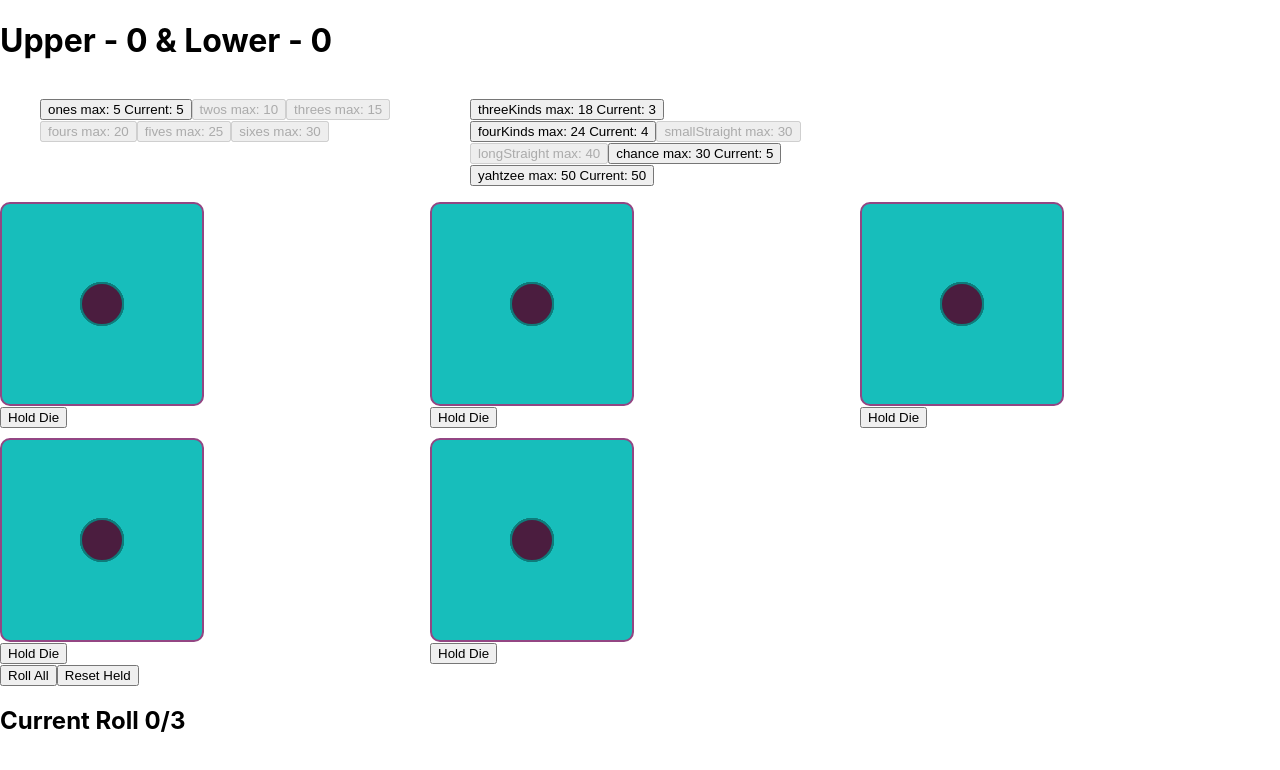
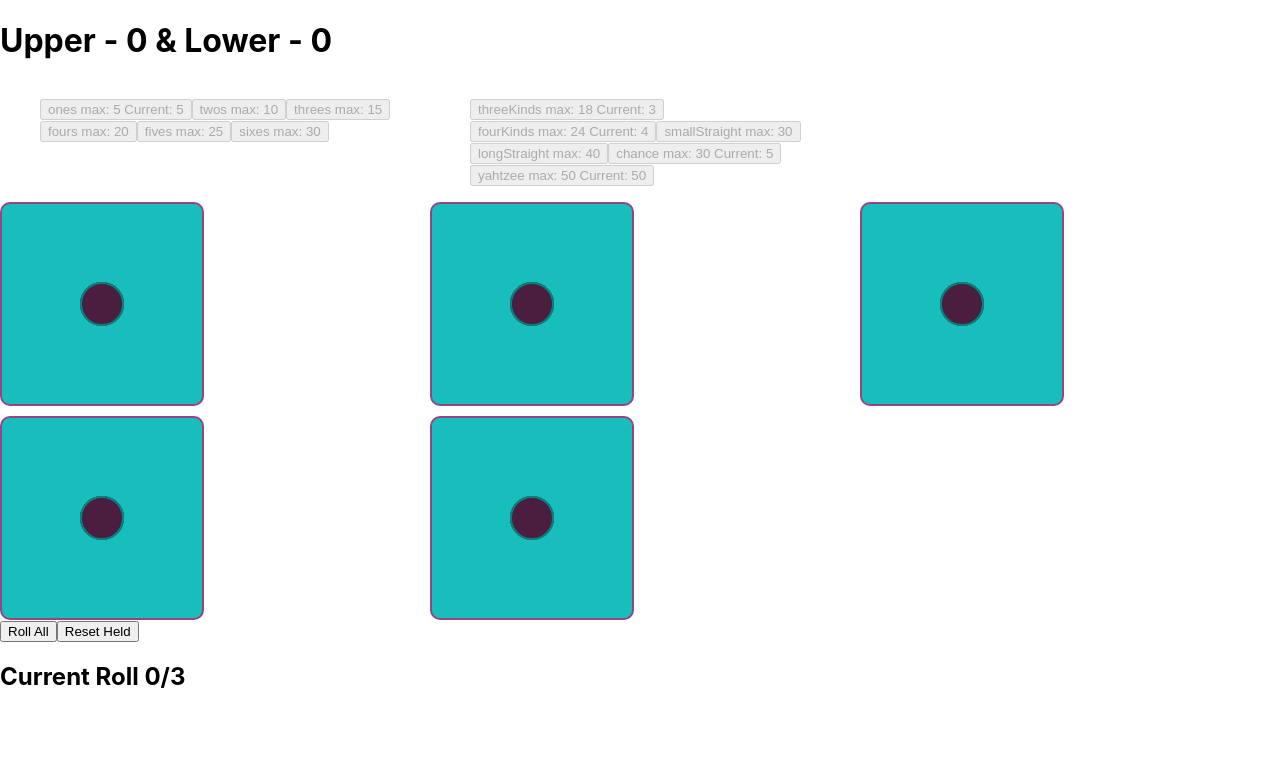
Before and after one commit to LiamMyles/yahtzee-redux, a React (Create React App) app: page / in a window 1280 px wide. Shown: the top 770 px of the page. Built offline with nearby package versions, Linux system fonts and the light colour scheme.

Commit message:
Added some round logic

```diff
--- a/src/App.jsx
+++ b/src/App.jsx
@@ -69,9 +69,14 @@ function App() {
       <ScoreBoard
         dice={gameState.currentDice}
         dispatchGameState={dispatchGameState}
+        canScore={gameState.currentDiceRoll > 0}
       />
       <div>
-        <Dice dispatchGameState={dispatchGameState} />
+        <Dice
+          dispatchGameState={dispatchGameState}
+          isOutOfRolls={gameState.currentDiceRoll === 3}
+          isFirstRound={gameState.currentDiceRoll === 0}
+        />
         <h2>Current Roll {gameState.currentDiceRoll}/3</h2>
       </div>
     </>
--- a/src/yahtzee-components/Dice.jsx
+++ b/src/yahtzee-components/Dice.jsx
@@ -17,7 +17,7 @@ const initialDiceState = {
   currentDice: [1, 1, 1, 1, 1]
 };
 
-function diceReducer(state, { type, dieNumber }) {
+function diceReducer(state, { type, dieNumber, isFirstRound }) {
   switch (type) {
     case "rollDie": {
       const newDice = state.dice.map((die, index) => {
@@ -39,10 +39,11 @@ function diceReducer(state, { type, dieNumber }) {
       });
       return { ...state, dice: newDice, currentRoll: state.currentRoll + 1 };
     }
-    case "holdDie": {
+    case "toggleHold": {
+      if (isFirstRound) return state;
       const newDice = state.dice.map((die, index) => {
         if (dieNumber === index) {
-          return { ...die, isHeld: true };
+          return { ...die, isHeld: !die.isHeld };
         } else {
           return die;
         }
@@ -66,9 +67,14 @@ function usePrevious(value) {
   return ref.current;
 }
 
-export default function Dice({ dispatchGameState }) {
+export default function Dice({
+  dispatchGameState,
+  isOutOfRolls,
+  isFirstRound
+}) {
   const [diceState, dispatchDice] = useReducer(diceReducer, initialDiceState);
   const previousRoll = usePrevious(diceState.currentRoll);
+
   useEffect(() => {
     if (diceState.currentRoll === previousRoll + 1) {
       dispatchGameState({
@@ -78,31 +84,32 @@ export default function Dice({ dispatchGameState }) {
     }
   }, [diceState, dispatchGameState, previousRoll]);
 
+  useEffect(() => {
+    dispatchDice({ type: "resetHeld" });
+  }, [isFirstRound]);
+
   return (
     <>
       <section className="dice">
         {diceState.dice.map((dieState, index) => (
           <div key={index}>
             <Die
-              side={dieState.side}
+              side={isFirstRound ? 1 : dieState.side}
               theme={dieState.theme}
               isHeld={dieState.isHeld}
               clickFunction={() => {
-                dispatchDice({ type: "rollDie", dieNumber: index });
+                dispatchDice({
+                  type: "toggleHold",
+                  dieNumber: index,
+                  isFirstRound
+                });
               }}
             />
-
-            <button
-              onClick={() => {
-                dispatchDice({ type: "holdDie", dieNumber: index });
-              }}
-            >
-              Hold Die
-            </button>
           </div>
         ))}
       </section>
       <button
+        disabled={isOutOfRolls}
         onClick={() => {
           dispatchDice({ type: "rollDice" });
         }}
--- a/src/yahtzee-components/ScoreBoard.jsx
+++ b/src/yahtzee-components/ScoreBoard.jsx
@@ -74,7 +74,7 @@ function scoreReducer(state, { type, alias, score, section }) {
   }
 }
 
-export default function ScoreBoard({ dice, dispatchGameState }) {
+export default function ScoreBoard({ dice, dispatchGameState, canScore }) {
   const [scoreState, dispatchScores] = useReducer(
     scoreReducer,
     initialScoreState
@@ -85,6 +85,7 @@ export default function ScoreBoard({ dice, dispatchGameState }) {
         {scoreboardBlueprint.upper.map(
           ({ name, test, topScore, getScore, alias }) => (
             <ScoreButtonSelection
+              canScore={canScore}
               section={"upper"}
               currentScore={getScore(dice)}
               isValidScore={test(dice)}
@@ -104,6 +105,7 @@ export default function ScoreBoard({ dice, dispatchGameState }) {
         {scoreboardBlueprint.lower.map(
           ({ name, test, topScore, getScore, alias }) => (
             <ScoreButtonSelection
+              canScore={canScore}
               section={"lower"}
               currentScore={getScore(dice)}
               isValidScore={test(dice)}
@@ -133,7 +135,8 @@ function ScoreButtonSelection({
   alias,
   scoredScore,
   section,
-  dispatchGameState
+  dispatchGameState,
+  canScore
 }) {
   const showCurrentScore =
     !isScored &&
@@ -151,7 +154,7 @@ function ScoreButtonSelection({
         });
         dispatchGameState({ type: "addScore", section, score: currentScore });
       }}
-      disabled={!isValidScore || isScored}
+      disabled={!isValidScore || isScored || !canScore}
       style={isScored ? { background: "red" } : {}}
     >
       {`${name} max: ${topScore} `}
```
